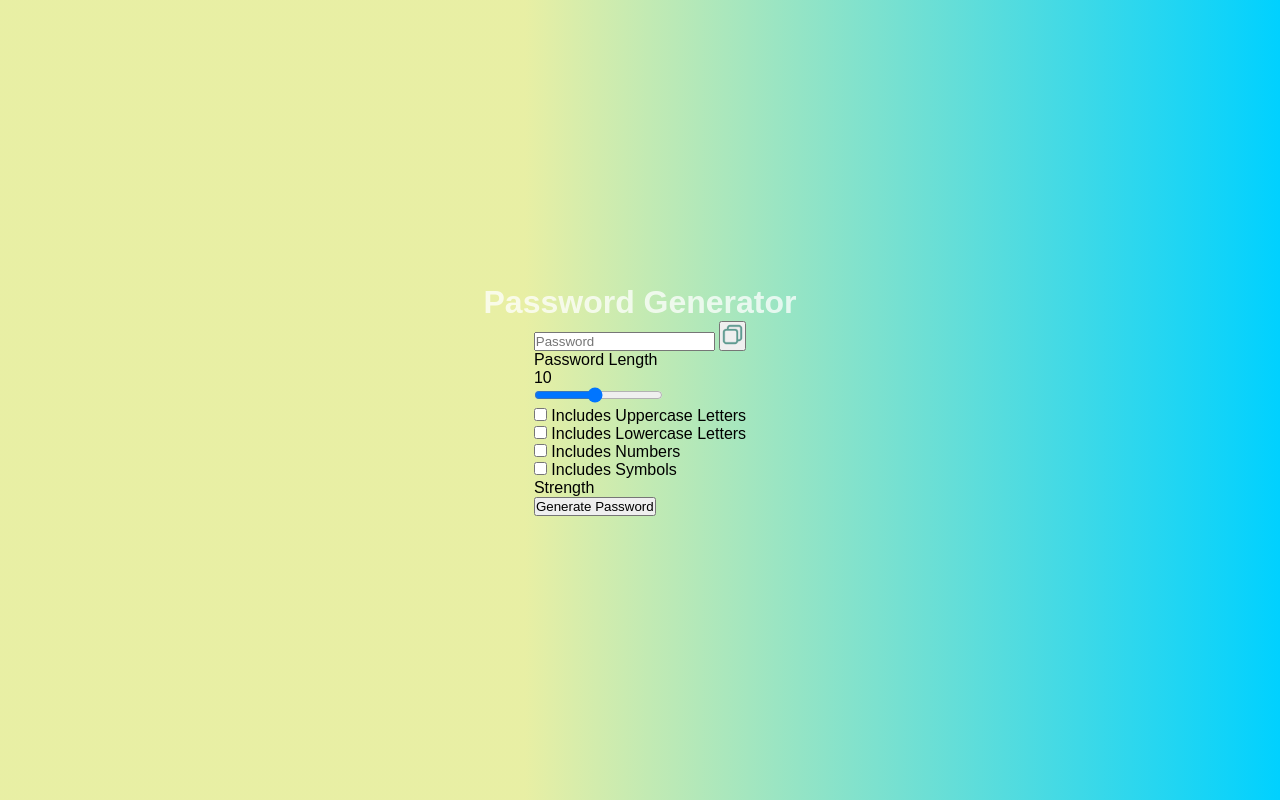
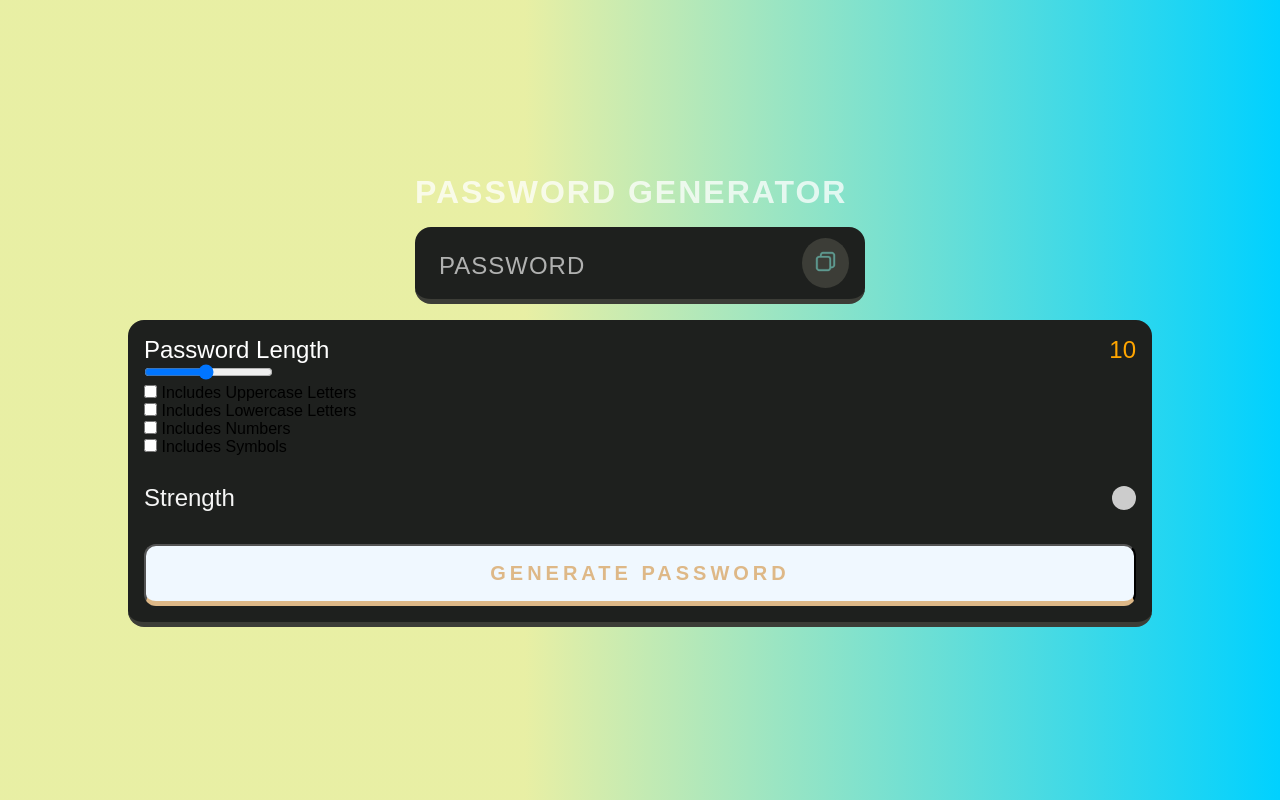
Before and after one commit to raieesmasood/small-projects, a plain HTML site: page password-generator/index.html in a window 1280 px wide. Drawn offline with Linux system fonts and the light colour scheme.

Commit message:
styling v-1.0.3

```diff
--- a/password-generator/index.html
+++ b/password-generator/index.html
@@ -16,6 +16,9 @@
                 <img src="./assets/copy.png" alt="copy" height="23" width="23">
             </button>
         </div>
+    </div>
+
+
   <!--password length selecion-->
   <div class="input-container">
     <div class="length-container">
@@ -44,13 +47,11 @@
 <!-- strength -->
  <div class="strength-container">
     <p>Strength</p>
-        <div data-indicator></div>
+    <div class="indicator" data-indicator></div>
  </div>
  <!-- Generate password button -->
   <button class="generateButton">Generate Password</button>
 </div>
-    </div>
-
     </body>
     <script src="script.js"></script>
 </body>
--- a/password-generator/script.js
+++ b/password-generator/script.js
@@ -17,6 +17,7 @@ let password = "";
 let passwordlength = 10;
 let checkCount = 0;
 handleSlider();
+setIndicator("#ccc");
 //set circle color to grey
 
 //set password length according to slider
--- a/password-generator/style.css
+++ b/password-generator/style.css
@@ -1,24 +1,137 @@
-
 *,
 *::before,
-*::after{
-    margin : 0;
+*::after {
+  margin: 0;
   padding: 0;
   box-sizing: border-box;
-    font-family:'League Spartan', sans-serif;
+  font-family: "League Spartan", sans-serif;
 }
-.container{
-    background-color: aqua;
+body {
   height: 100vw;
   height: 100vh;
   display: flex;
   flex-direction: column;
   align-items: center;
   justify-content: center;
-    background: linear-gradient(90deg, rgba(205, 220, 57, 0.46) 41%, rgba(0, 209, 255, 1) 100%);
+  background: linear-gradient(
+    90deg,
+    rgba(205, 220, 57, 0.46) 41%,
+    rgba(0, 209, 255, 1) 100%
+  );
 }
 
-h1{
+.container {
+  width: 90%;
+  max-width: 450px;
+}
+
+h1 {
   color: hsl(0, 0%, 100%);
   opacity: 0.75;
+  text-transform: uppercase;
+  letter-spacing: 2px;
+  line-height: 1.2;
 }
+
+.display-container {
+  position: relative;
+  background-color: #1e201e;
+  border-radius: 1rem;
+  border-bottom: 0.35rem solid #3c3d37;
+  margin: 1rem 0;
+  padding-top: 0.35rem;
+}
+.display {
+  width: 100%;
+  background-color: transparent;
+  padding: 1.15rem 1rem;
+  font-size: 1.5rem;
+  line-height: 30px;
+  letter-spacing: 1px;
+  padding-right: 3.25rem;
+  border: none;
+}
+
+.display::placeholder {
+  position: absolute;
+  top: 50%;
+  left: 1.5rem;
+  font-size: 1.5rem;
+  line-height: 30px;
+  color: rgb(255, 255, 255);
+  opacity: 0.65;
+  text-transform: uppercase;
+  transform: translateY(-50%);
+}
+
+.display-container button {
+  position: absolute;
+  top: 50%;
+  right: 1rem;
+  transform: translateY(-50%);
+  background-color: #3c3d37;
+  border: none;
+  padding: 0.75rem;
+  border-radius: 50%;
+  cursor: pointer;
+  transition: background-color 0.3s ease;
+}
+.display-container button:hover {
+  background-color: #5a5c54;
+}
+
+.input-container {
+  width: 80%;
+  background-color: #1e201e;
+  border-radius: 1rem;
+  padding: 1rem;
+  border-bottom: 0.35rem solid #3c3d37;
+  transition: background-color 0.3s ease;
+}
+.length-container {
+  display: flex;
+  justify-content: space-between;
+  align-items: center;
+}
+
+.length-container p:nth-child(1) {
+  color: white;
+  font-size: 1.5rem;
+}
+.length-container p:nth-child(2) {
+  font-size: 1.5rem;
+  color: orange;
+}
+
+.strength-container {
+    display: flex;
+    justify-content: space-between;
+    align-items: center;
+    margin-top: 1.75rem;
+    margin-bottom: 2rem;
+  }
+
+  .strength-container p{
+    font-size: 1.5rem;
+    color: whitesmoke
+  }
+  .indicator{
+    width: 1.5rem;
+    height: 1.5rem;
+    border-radius: 50%;
+  }
+  .generateButton{
+    width: 100%;
+    padding: 1rem 0;
+    background-color: aliceblue;
+    text-align: center;
+    border-radius: 0.75rem;
+    border-bottom: .35rem solid;
+    text-transform: uppercase;
+    letter-spacing: 0.25rem;
+    color: burlywood;
+    font-weight: 600;
+    font-size: 1.25rem;
+  }
+
+  /* 1:01:09 */
```
Lines whose indentation alone changed are shown as unchanged.
